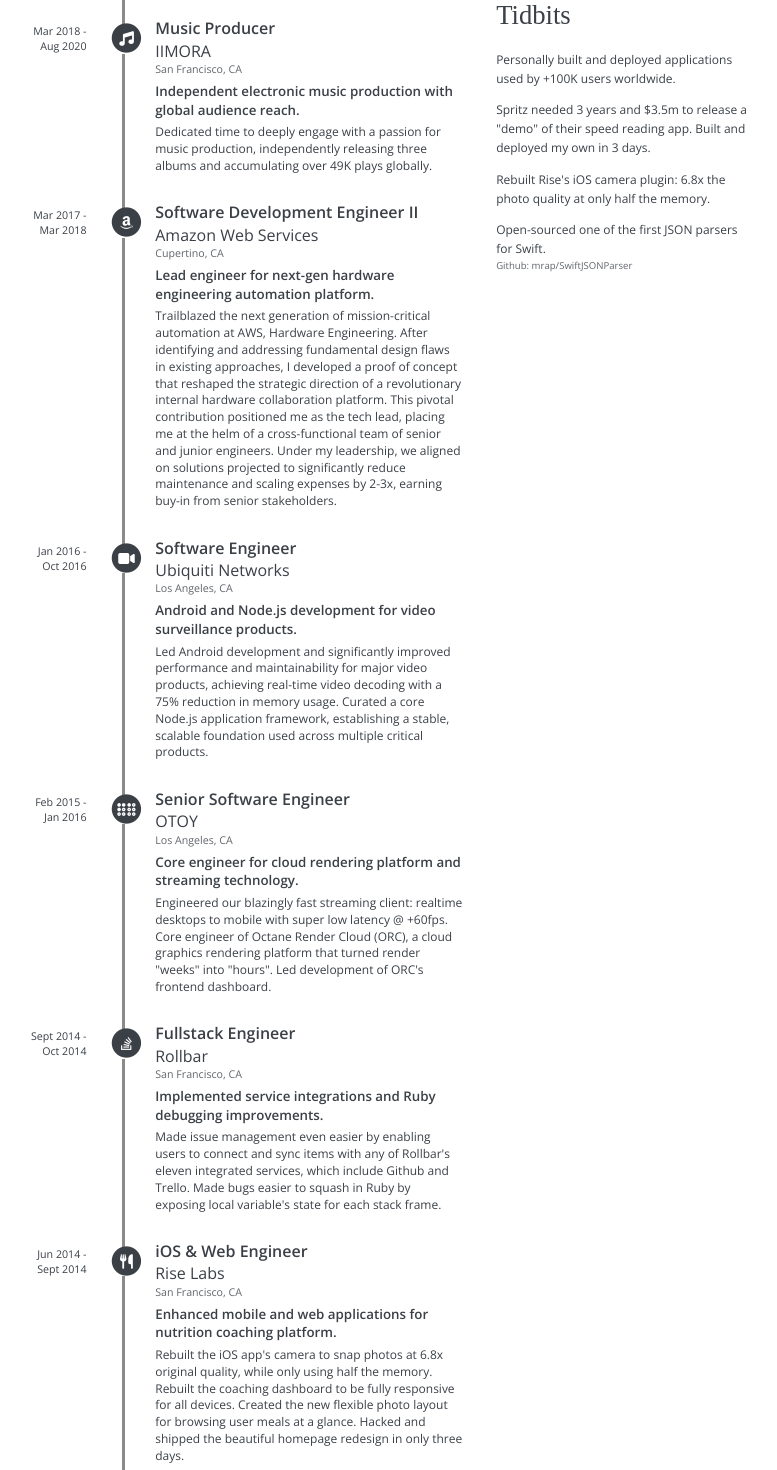
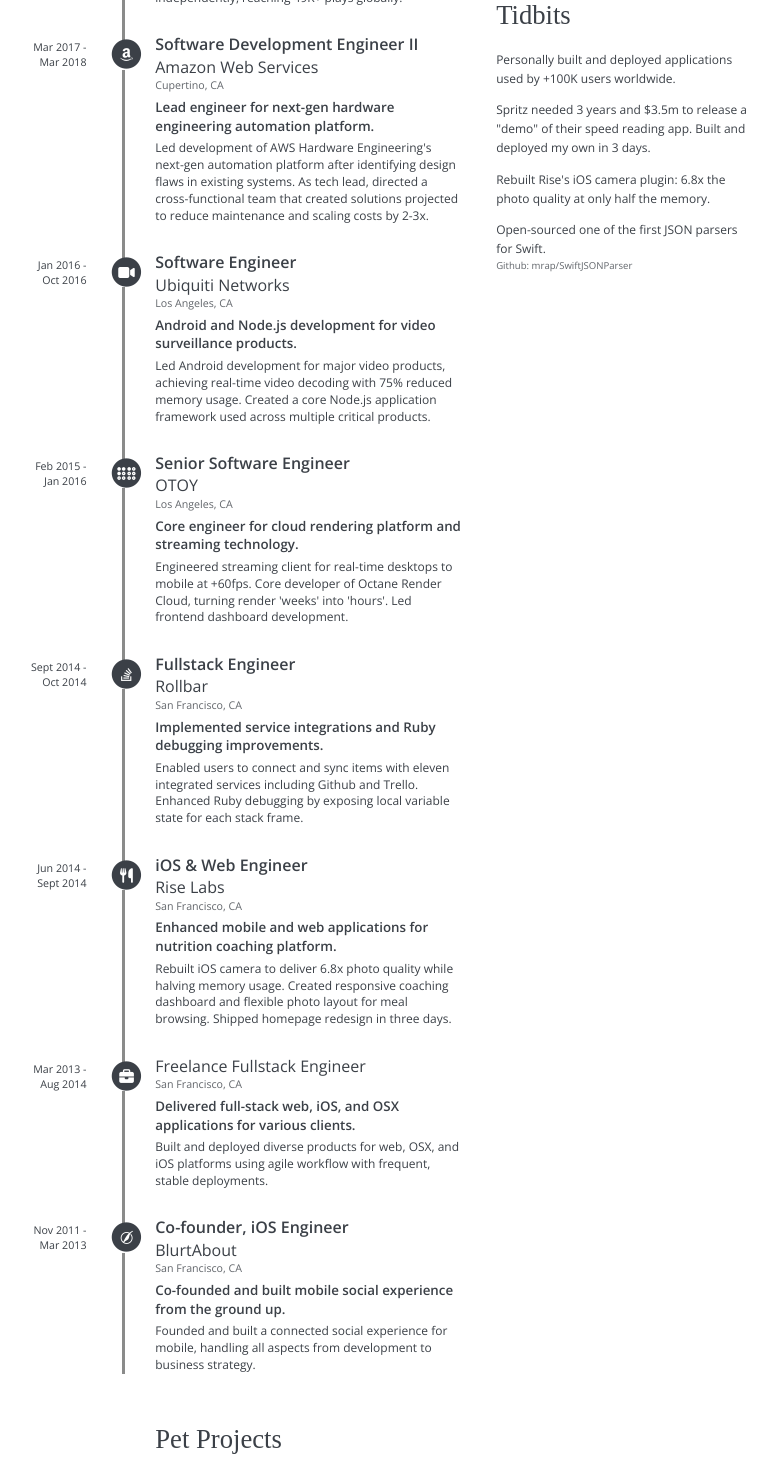
Before and after one commit to mrap/resume, a React app: page / in a window 1280 px wide. Shown: the part 640-2110 px from the top of the page, without its empty margins (20-797 px from the left). Built offline with nearby package versions, Linux system fonts and the light colour scheme; a web font is replaced by a local one.

Commit message:
Tighter job descriptions.

```diff
--- a/src/data.ts
+++ b/src/data.ts
@@ -24,7 +24,7 @@
     brief:
       "Technical lead for internal and external web products serving Google Ads teams.",
     details:
-      "Led, designed, developed, and maintained impactful internal and external fullstack products that empower Google Ads sellside with critical intel and substantial FTE savings. Served as Tech Lead for Google's first external Certified Publisher Program portal, enhancing sales efficiency for thousands of users, accelerating pipeline velocity by 53%, and surfacing substantial revenue opportunities. Fully owned end-to-end design and implementation, including schema, infrastructure, API development, and overall architecture for a centralized analytics platform optimizing our entire tool portfolio, enabling strategic focus on high-impact projects and increasing targeted outcomes by over 20%. Also led a natural language data platform project, significantly enhancing organizational data accessibility and empowering data-driven decision-making.",
+      "Led and built impactful fullstack products for Google Ads, including the first external Certified Publisher Program portal that accelerated pipeline velocity by 53%. Designed and implemented a centralized analytics platform, increasing targeted outcomes by 20%. Led a natural language data platform project that significantly enhanced organizational data accessibility.",
   },
   {
     title: "IIMORA",
@@ -36,7 +36,7 @@
     brief:
       "Independent electronic music production with global audience reach.",
     details:
-      "Dedicated time to deeply engage with a passion for music production, independently releasing three albums and accumulating over 49K plays globally.",
+      "Released three electronic music albums independently, reaching 49K+ plays globally.",
   },
   {
     title: "Amazon Web Services",
@@ -48,7 +48,7 @@
     brief:
       "Lead engineer for next-gen hardware engineering automation platform.",
     details:
-      "Trailblazed the next generation of mission-critical automation at AWS, Hardware Engineering. After identifying and addressing fundamental design flaws in existing approaches, I developed a proof of concept that reshaped the strategic direction of a revolutionary internal hardware collaboration platform. This pivotal contribution positioned me as the tech lead, placing me at the helm of a cross-functional team of senior and junior engineers. Under my leadership, we aligned on solutions projected to significantly reduce maintenance and scaling expenses by 2-3x, earning buy-in from senior stakeholders.",
+      "Led development of AWS Hardware Engineering's next-gen automation platform after identifying design flaws in existing systems. As tech lead, directed a cross-functional team that created solutions projected to reduce maintenance and scaling costs by 2-3x.",
   },
   {
     title: "Ubiquiti Networks",
@@ -59,7 +59,7 @@
     faIcon: "fa-video-camera",
     brief: "Android and Node.js development for video surveillance products.",
     details:
-      "Led Android development and significantly improved performance and maintainability for major video products, achieving real-time video decoding with a 75% reduction in memory usage. Curated a core Node.js application framework, establishing a stable, scalable foundation used across multiple critical products.",
+      "Led Android development for major video products, achieving real-time video decoding with 75% reduced memory usage. Created a core Node.js application framework used across multiple critical products.",
   },
   {
     title: "OTOY",
@@ -70,7 +70,8 @@
     faIcon: "fa-braille",
     brief:
       "Core engineer for cloud rendering platform and streaming technology.",
-    details: `Engineered our blazingly fast streaming client: realtime desktops to mobile with super low latency @ +60fps.  Core engineer of Octane Render Cloud (ORC), a cloud graphics rendering platform that turned render "weeks" into "hours".  Led development of ORC's frontend dashboard.`,
+    details:
+      "Engineered streaming client for real-time desktops to mobile at +60fps. Core developer of Octane Render Cloud, turning render 'weeks' into 'hours'. Led frontend dashboard development.",
   },
   {
     title: "Rollbar",
@@ -81,7 +82,7 @@
     faIcon: "fa-stack-overflow",
     brief: "Implemented service integrations and Ruby debugging improvements.",
     details:
-      "Made issue management even easier by enabling users to connect and sync items with any of Rollbar's eleven integrated services, which include Github and Trello.  Made bugs easier to squash in Ruby by exposing local variable's state for each stack frame.",
+      "Enabled users to connect and sync items with eleven integrated services including Github and Trello. Enhanced Ruby debugging by exposing local variable state for each stack frame.",
   },
   {
     title: "Rise Labs",
@@ -93,7 +94,7 @@
     brief:
       "Enhanced mobile and web applications for nutrition coaching platform.",
     details:
-      "Rebuilt the iOS app's camera to snap photos at 6.8x original quality, while only using half the memory.  Rebuilt the coaching dashboard to be fully responsive for all devices.  Created the new flexible photo layout for browsing user meals at a glance.  Hacked and shipped the beautiful homepage redesign in only three days.",
+      "Rebuilt iOS camera to deliver 6.8x photo quality while halving memory usage. Created responsive coaching dashboard and flexible photo layout for meal browsing. Shipped homepage redesign in three days.",
   },
   {
     title: "Freelance Fullstack Engineer",
@@ -104,7 +105,7 @@
     brief:
       "Delivered full-stack web, iOS, and OSX applications for various clients.",
     details:
-      "Built and deployed a wide array of products on web, OSX, and iOS platforms.  Frequent, stable deployments via agile workflow.",
+      "Built and deployed diverse products for web, OSX, and iOS platforms using agile workflow with frequent, stable deployments.",
   },
   {
     title: "BlurtAbout",
@@ -115,7 +116,7 @@
     faIcon: "fa-pied-piper",
     brief: "Co-founded and built mobile social experience from the ground up.",
     details:
-      "All-hats founder doing anything and everything to create a relevant and super-connected social experience for mobile.",
+      "Founded and built a connected social experience for mobile, handling all aspects from development to business strategy.",
   },
 ];
 
```
